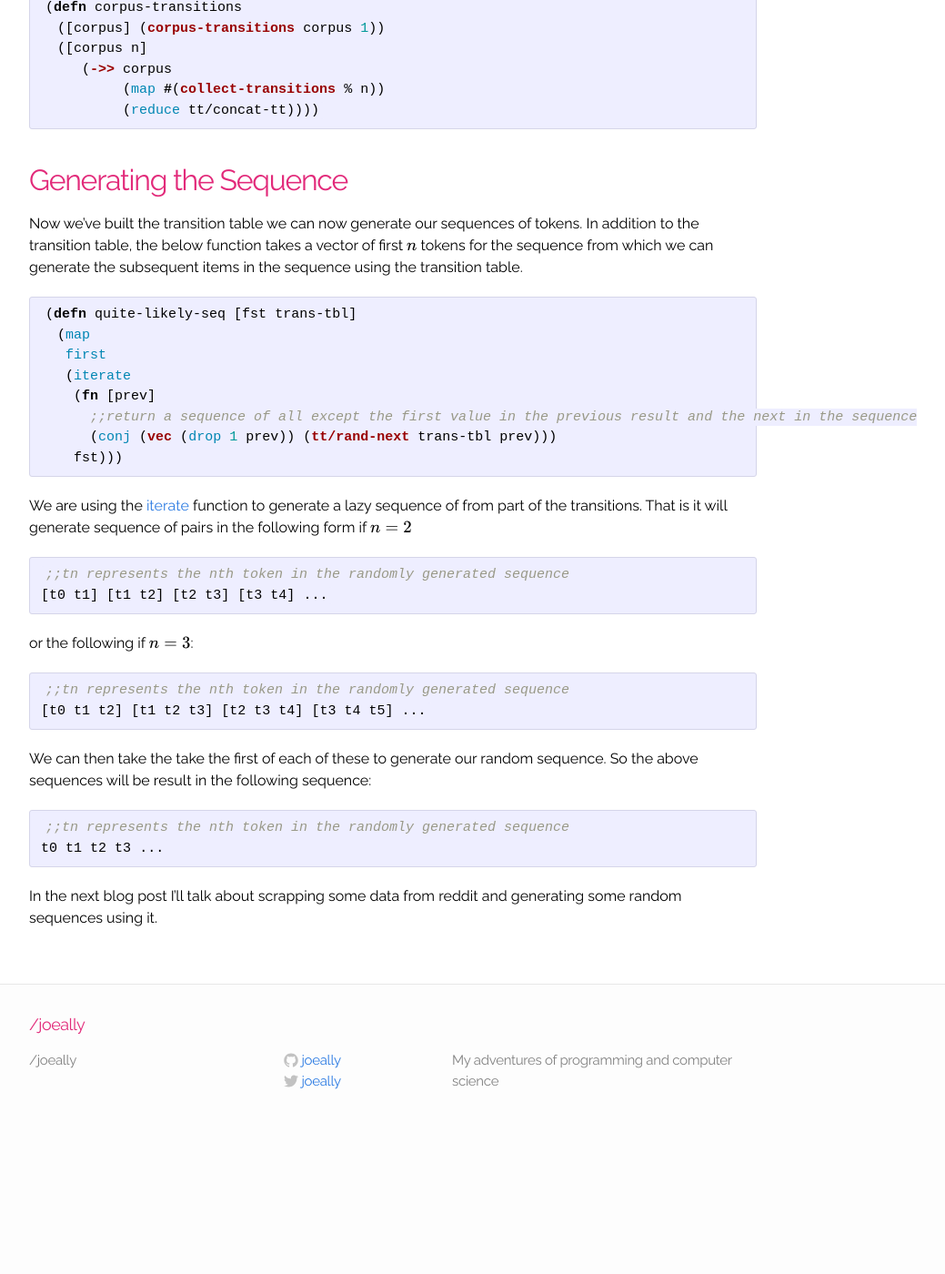
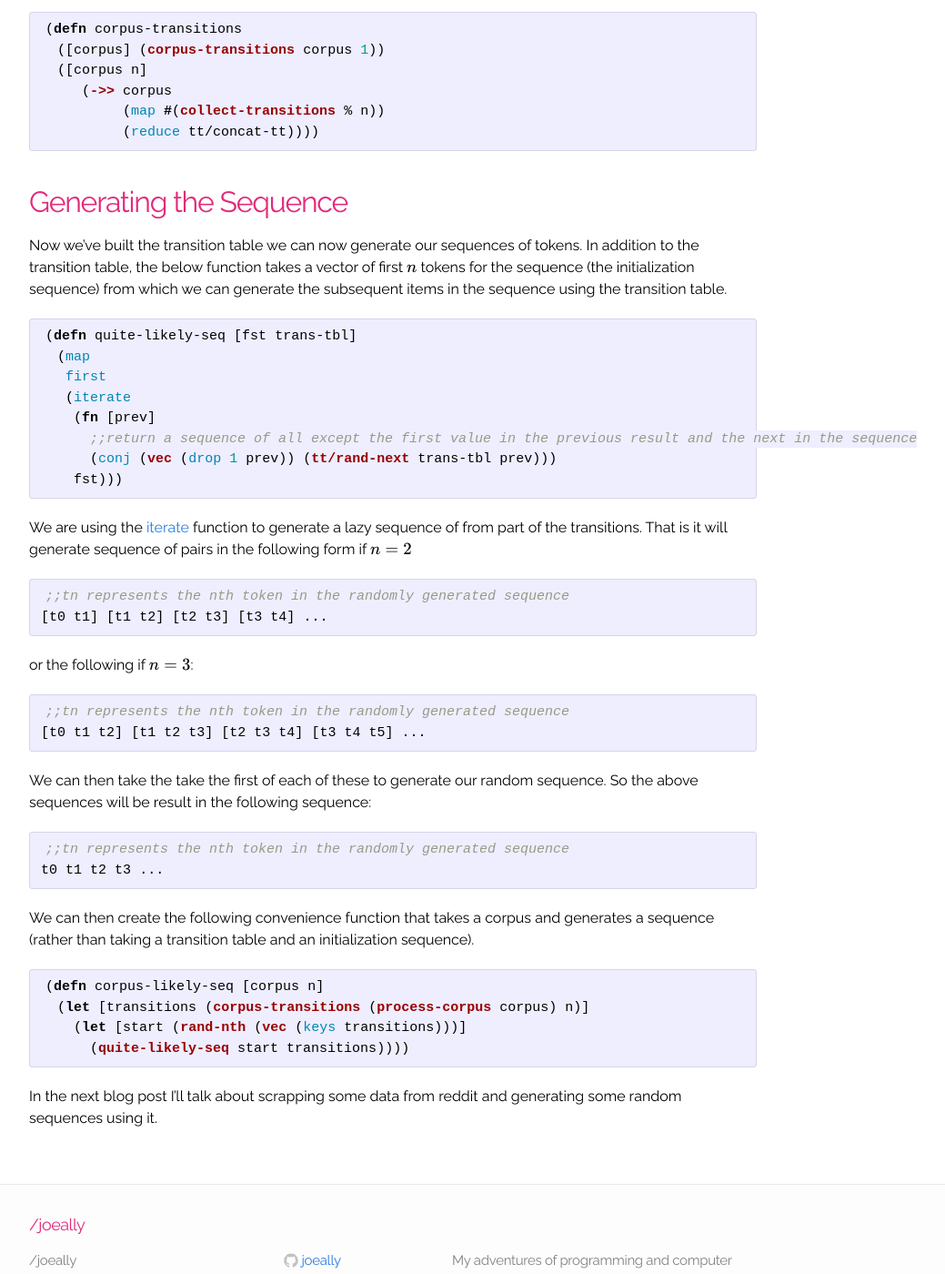
Before and after one commit to joeally/mysite, a Jekyll site: the page built from _posts/2014-08-09-random-text-with-markov-chains-in-clojure.markdown, in a window 1280 px wide and 1400 px high, scrolled down 3201 px. Shown: the whole window at 91% size, without its empty margins (208-1247 px from the left). Built offline with Jekyll 4.4.1, drawn with Linux system fonts in a browser that asks for light colours; formulas are drawn with MathJax 3; before the commit the page ends 4445 px from its top, so only the background shows below that; some of the changed text lies outside the part shown.

Commit message:
blog post about random text using reddit data

```diff
--- a/_posts/2014-08-09-random-text-with-markov-chains-in-clojure.markdown
+++ b/_posts/2014-08-09-random-text-with-markov-chains-in-clojure.markdown
@@ -10,7 +10,7 @@ In my [previous]({{page.previous.url}}) post I gave a brief introduction behind
 ## The Input
 The inputs in this particular example will be a collection of sequences. In this blog post, each item in a particular sequence will be a string representing a word. But there is no reason why any type of symbol could not be used instead.
 
-Howevever, rather than using a single document to build our random sequence generator we will use a corpus of documents. That way we can continuously improve our random sequence generator. An example of such a corpus is shown below (in a Clojure data structure).
+Howevever, rather than using a single document to build our random sequence generator we will use a corpus of documents. That way we can continuously improve our random sequence generator by adding the transitions from more documents to our transition table. An example of such a corpus is shown below (in a Clojure data structure).
 
 {% highlight clojure %}
 '("To succeed in life, you need two things: ignorance and confidence"
@@ -129,7 +129,7 @@ For the case when we want to build a transition table for a whole corpus I have
 {% endhighlight %}
 
 ##Generating the Sequence
-Now we've built the transition table we can now generate our sequences of tokens. In addition to the transition table, the below function takes a vector of first $$n$$ tokens for the sequence from which we can generate the subsequent items in the sequence using the transition table.
+Now we've built the transition table we can now generate our sequences of tokens. In addition to the transition table, the below function takes a vector of first $$n$$ tokens for the sequence (the initialization sequence) from which we can generate the subsequent items in the sequence using the transition table.
 
 {% highlight clojure %}
 (defn quite-likely-seq [fst trans-tbl]
@@ -162,4 +162,13 @@ We can then take the take the first of each of these to generate our random sequ
 t0 t1 t2 t3 ...
 {% endhighlight %}
 
+We can then create the following convenience function that takes a corpus and generates a sequence (rather than taking a transition table and an initialization sequence).
+
+{% highlight clojure %}
+(defn corpus-likely-seq [corpus n]
+  (let [transitions (corpus-transitions (process-corpus corpus) n)]
+    (let [start (rand-nth (vec (keys transitions)))]
+      (quite-likely-seq start transitions))))
+{% endhighlight %}
+
 In the next blog post I'll talk about scrapping some data from reddit and generating some random sequences using it.
```
